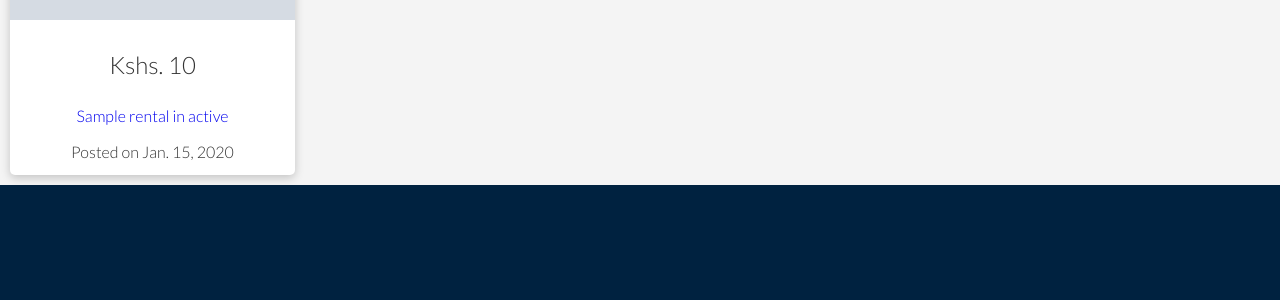
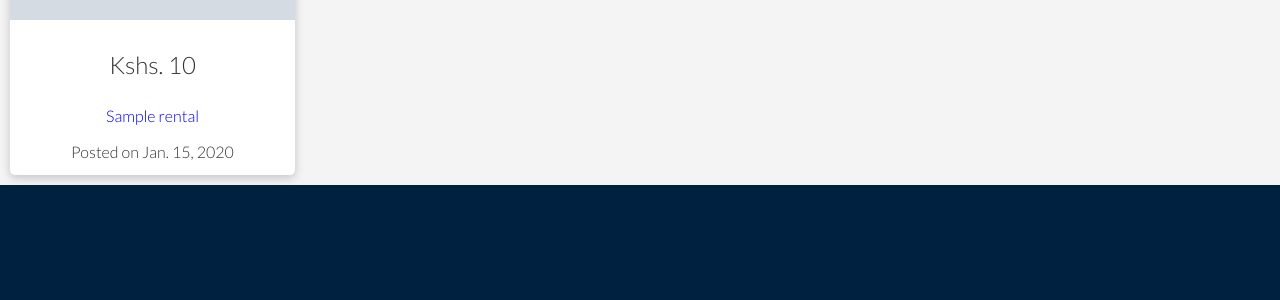
Before and after one commit to OkothPius/Arexa, a Django app: page /home/ in a window 1280 px wide. Shown: the part 413-713 px from the top of the page. Run offline with Django 3.2, Linux system fonts and the light colour scheme; tables that the repository leaves empty hold one stand-in row (values such as "Sample post"); grey boxes marked "Sample" are stand-in pictures.

Commit message:
feat: update

```diff
--- a/backend/rental/templates/rental/rental_list.html
+++ b/backend/rental/templates/rental/rental_list.html
@@ -4,7 +4,7 @@
 <section class="rental bg-light">
 
   <h4 class="md text-center my-2">Explore Rentals in Nairobi, Nrb</h4>
-  <form class="example" action="{% url 'rental:search' %}" method="GET">
+  <form class="example" action="{% url 'search' %}" method="GET">
     <input type="text" name="keyword" placeholder="Search by Location" value="" required>
     <input type="submit" name="" value="Search">
   </form>
@@ -15,7 +15,7 @@
           <div class="card text-center">
             <img src="{{ house.image.url }}" alt="">
             <h2 class="m-2">Kshs. {{ house.price }}</h2>
-            <p><a href="{% url 'rental:post-detail' house.id %}">{{ house.title }} in {{ house.estate }}</a></p>
+            <p><a href="{% url 'post-detail' house.id %}">{{ house.title }}</a></p>
             <p>Posted on {{ house.pub_date|date }}</p>
           </div>
 
```
